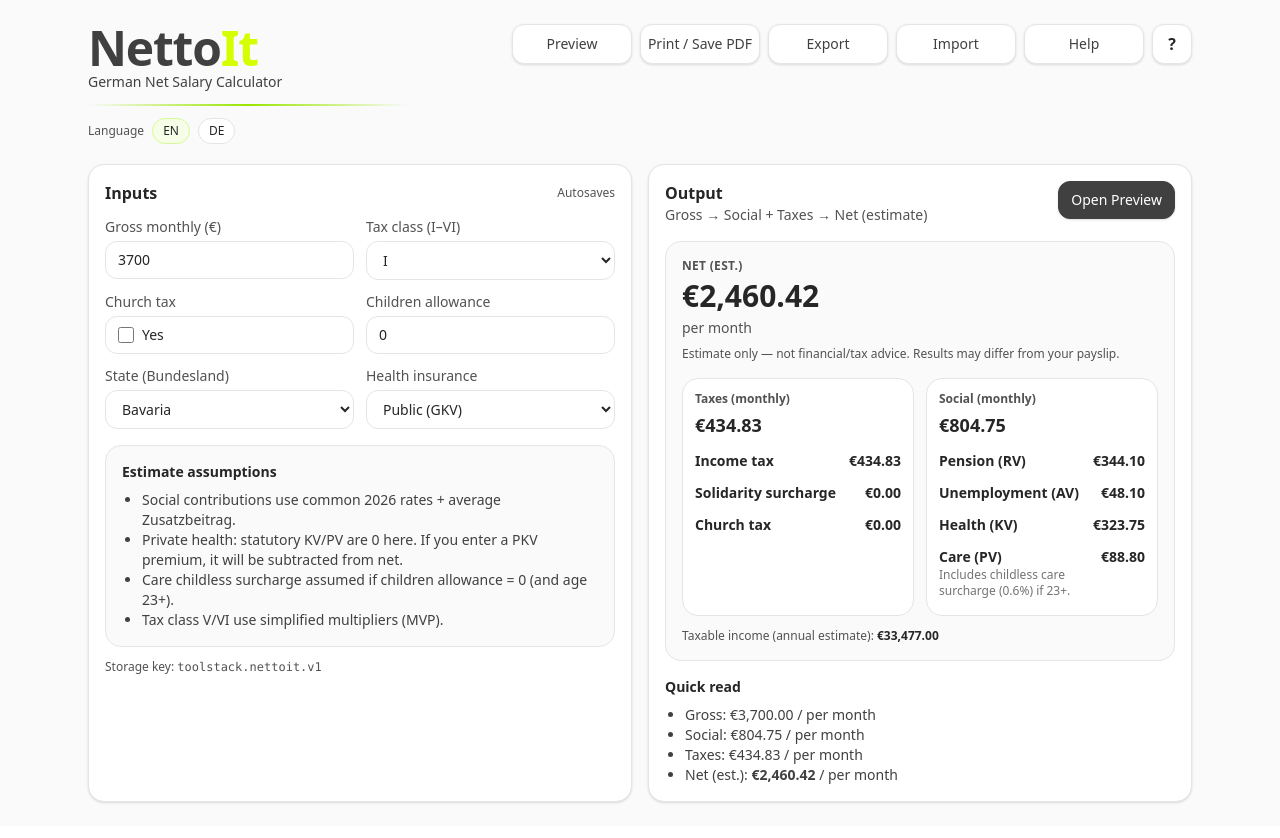
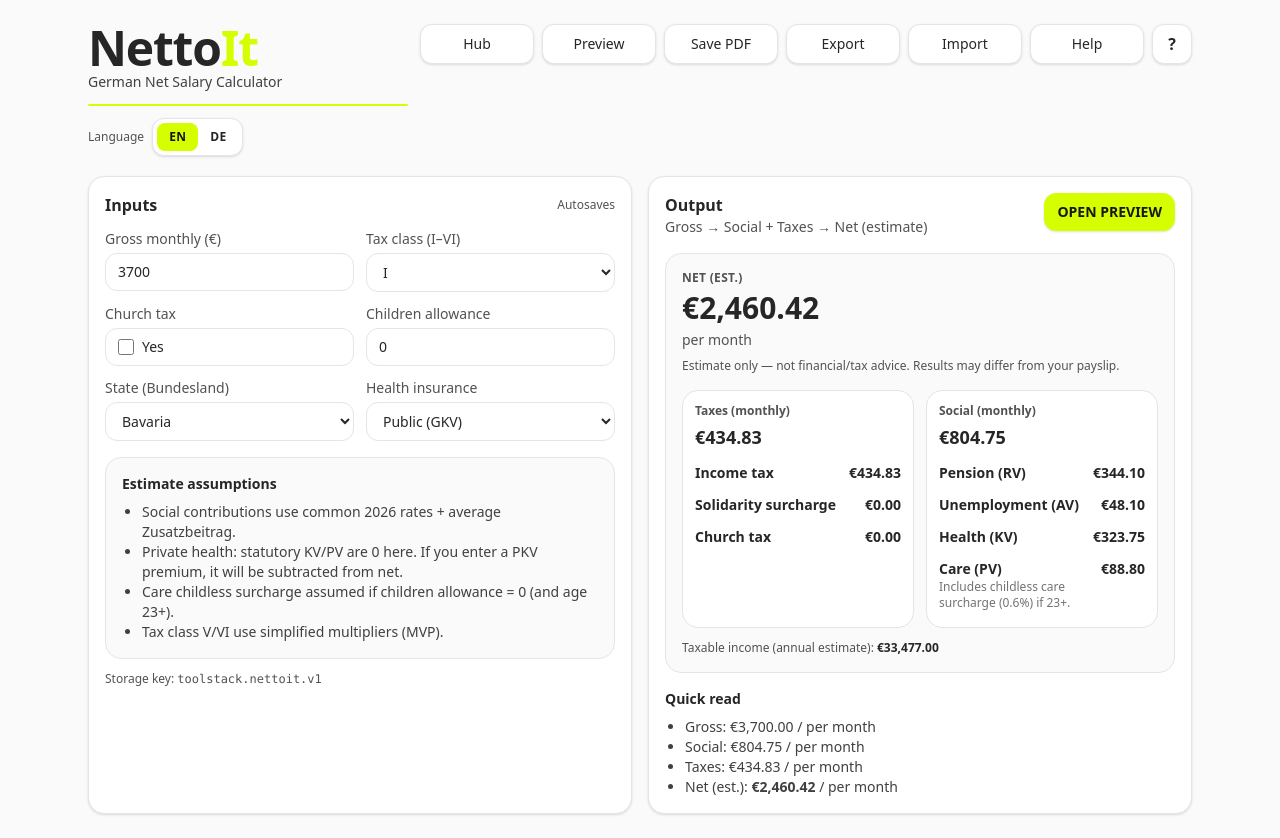
Before and after one commit to retronlinede-design/toolstack-netto-it, a React (Vite) app: page / in a window 1280 px wide. Built offline with nearby package versions, Linux system fonts and the light colour scheme.

Commit message:
NettoIt: master UI lock (accent + hub + save PDF + language toggle)

```diff
--- a/src/App.jsx
+++ b/src/App.jsx
@@ -2,18 +2,15 @@
 
 /**
  * ToolStack — Netto-It (German Net Salary Estimator) — v1
- * Paste into: src/App.jsx
+ * Paste into: src/App.jsx (or index.tsx as TSX works too)
  * Requires: Tailwind v4 configured
  *
- * UI Lock (Check-It master):
+ * UI Lock (Master Candidate):
  * - bg-neutral-50, text-neutral-800/700
- * - Primary buttons: bg-neutral-700 text-white
- * - Lime accent separators
+ * - Accent: #D5FF00 (same as “It” in the heading)
  * - Normalized Top Actions grid + pinned ? Help
- * - Print preview prints ONLY the preview sheet
- *
- * IMPORTANT:
- * - Estimate only (not payroll-grade)
+ * - Preview modal prints ONLY the preview sheet
+ * - “Save PDF” label (printing happens via browser dialog)
  */
 
 const APP_ID = "nettoit";
@@ -29,6 +26,10 @@
 const OFFICIAL_URL =
   "https://www.bundesfinanzministerium.de/Content/DE/Standardartikel/Service/Abgabenrechner/interaktiver-abgabenrechner.html";
 
+// Accent must match the “It” highlight across ALL ToolStack apps.
+const ACCENT = "#D5FF00";
+const ACCENT_RGB = "213 255 0"; // same color as ACCENT, in "r g b" format
+
 // ---------- i18n (EN/DE) ----------
 const I18N = {
   en: {
@@ -37,13 +38,16 @@
     titleTagline: "German Net Salary Calculator",
     returnHub: "Return to ToolStack hub",
 
+    hub: "Hub",
+    hubMissing: "Hub URL not set yet. Edit HUB_URL in the code.",
+
     preview: "Preview",
-    printSavePdf: "Print / Save PDF",
+    savePdf: "Save PDF",
     export: "Export",
     import: "Import",
     help: "Help",
 
-    printPreviewTitle: "Print preview",
+    printPreviewTitle: "Preview",
     close: "Close",
 
     inputs: "Inputs",
@@ -72,7 +76,7 @@
     assump4: "Tax class V/VI use simplified multipliers (MVP).",
 
     grossToNet: "Gross → Social + Taxes → Net (estimate)",
-    openPreview: "Open Preview",
+    openPreview: "OPEN PREVIEW",
 
     netEst: "NET (EST.)",
     perMonth: "per month",
@@ -109,8 +113,9 @@
     exportBody: "Use Export to download a JSON backup file. Save it somewhere safe (Drive/Dropbox/email to yourself).",
     importTitle: "Import (restore)",
     importBody: "Use Import to load a previous JSON backup and continue.",
-    printTitle: "Print / Save PDF",
-    printBody: "Use Preview to open the report sheet, then Print / Save PDF. Printing is scoped to the preview sheet only.",
+    pdfTitle: "Save PDF",
+    pdfBody:
+      "Use Preview to open the report sheet, then Save PDF. This uses your browser’s print dialog (choose ‘Save as PDF’). Printing is scoped to the preview sheet only.",
     limitsTitle: "Estimator limits (important)",
     lim1: "PKV: Only an optional premium you enter is subtracted (no full PKV modeling).",
     lim2: "Tax class V/VI are simplified approximations (not full ELStAM wage-tax tables).",
@@ -156,13 +161,16 @@
     titleTagline: "Deutscher Netto-Lohnrechner",
     returnHub: "Zur ToolStack-Übersicht",
 
+    hub: "Hub",
+    hubMissing: "Hub-URL ist noch nicht gesetzt. Bitte HUB_URL im Code eintragen.",
+
     preview: "Vorschau",
-    printSavePdf: "Drucken / PDF",
+    savePdf: "PDF speichern",
     export: "Export",
     import: "Import",
     help: "Hilfe",
 
-    printPreviewTitle: "Druckvorschau",
+    printPreviewTitle: "Vorschau",
     close: "Schließen",
 
     inputs: "Eingaben",
@@ -192,12 +200,11 @@
     assump4: "Steuerklasse V/VI: vereinfachte Multiplikatoren (MVP).",
 
     grossToNet: "Brutto → Sozial + Steuern → Netto (Schätzung)",
-    openPreview: "Vorschau öffnen",
+    openPreview: "VORSCHAU ÖFFNEN",
 
     netEst: "NETTO (SCHÄTZ.)",
     perMonth: "pro Monat",
-    estimateFootnote:
-      "Nur Schätzung — keine Steuer-/Finanzberatung. Ergebnis kann von der Lohnabrechnung abweichen.",
+    estimateFootnote: "Nur Schätzung — keine Steuer-/Finanzberatung. Ergebnis kann von der Lohnabrechnung abweichen.",
 
     taxesMonthly: "Steuern (monatlich)",
     socialMonthly: "Sozial (monatlich)",
@@ -231,9 +238,9 @@
       "Nutze Export, um eine JSON-Backup-Datei herunterzuladen. Speichere sie sicher (Drive/Dropbox/mail an dich selbst).",
     importTitle: "Import (Wiederherstellen)",
     importBody: "Nutze Import, um ein früheres JSON-Backup zu laden und weiterzumachen.",
-    printTitle: "Drucken / PDF",
-    printBody:
-      "Nutze Vorschau, um das Blatt zu öffnen, dann Drucken / PDF. Gedruckt wird nur die Vorschau-Seite.",
+    pdfTitle: "PDF speichern",
+    pdfBody:
+      "Nutze Vorschau, um das Blatt zu öffnen, dann PDF speichern. Das nutzt den Druckdialog (‚Als PDF speichern‘). Gedruckt wird nur die Vorschau-Seite.",
     limitsTitle: "Grenzen der Schätzung (wichtig)",
     lim1: "PKV: Es wird nur eine optional eingetragene Prämie abgezogen (keine vollständige PKV-Modellierung).",
     lim2: "Steuerklasse V/VI sind vereinfachte Näherungen (keine vollständigen ELStAM-Tabellen).",
@@ -300,6 +307,21 @@
   const n = typeof v === "number" ? v : parseFloat(String(v).replace(",", "."));
   return Number.isFinite(n) ? n : fallback;
 }
+
+// UX: when focusing an input, select all text so typing replaces immediately
+const selectAllOnFocus = (e) => {
+  const el = e?.target;
+  if (!el) return;
+  requestAnimationFrame(() => {
+    try {
+      if (typeof el.select === "function") el.select();
+      const len = String(el.value ?? "").length;
+      if (typeof el.setSelectionRange === "function") el.setSelectionRange(0, len);
+    } catch {
+      // ignore
+    }
+  });
+};
 
 function downloadJson(filename, obj) {
   const blob = new Blob([JSON.stringify(obj, null, 2)], { type: "application/json" });
@@ -522,15 +544,19 @@
   };
 }
 
-// ---------- UI tokens (Check-It master) ----------
+// ---------- UI tokens (Master) ----------
+// IMPORTANT: these are static Tailwind arbitrary values referencing CSS vars.
+// This avoids fragile dynamic template classes, and works across apps.
 const inputBase =
-  "w-full mt-1 px-3 py-2 rounded-xl border border-neutral-200 bg-white focus:outline-none focus:ring-2 focus:ring-lime-400/25 focus:border-neutral-300";
+  "w-full mt-1 px-3 py-2 rounded-xl border border-neutral-200 bg-white text-neutral-800 " +
+  "focus:outline-none focus:ring-2 focus:ring-[rgb(var(--ts-accent-rgb)/0.25)] focus:border-[var(--ts-accent)]";
 
 const card = "rounded-2xl bg-white border border-neutral-200 shadow-sm";
 const cardPad = "p-4";
 
 const ACTION_BASE =
-  "print:hidden h-10 w-full rounded-xl text-sm font-medium border transition shadow-sm active:translate-y-[1px] disabled:opacity-50 disabled:cursor-not-allowed flex items-center justify-center";
+  "print:hidden h-10 w-full rounded-xl text-sm font-medium border transition shadow-sm " +
+  "active:translate-y-[1px] disabled:opacity-50 disabled:cursor-not-allowed flex items-center justify-center";
 
 function ActionButton({ children, onClick, disabled, title }) {
   return (
@@ -539,7 +565,11 @@
       title={title}
       onClick={onClick}
       disabled={disabled}
-      className={`${ACTION_BASE} bg-white hover:bg-neutral-50 text-neutral-700 border-neutral-200`}
+      className={
+        ACTION_BASE +
+        " bg-white text-neutral-800 border-neutral-200 " +
+        "hover:bg-[rgb(var(--ts-accent-rgb)/0.25)] hover:border-[var(--ts-accent)]"
+      }
     >
       {children}
     </button>
@@ -558,28 +588,48 @@
   );
 }
 
-function LangButton({ active, onClick, children }) {
+function LanguageToggle({ lang, setLang }) {
+  // Standard ToolStack language toggle (EN/DE) — use across apps
+  const btnBase =
+    "px-3 py-1.5 rounded-lg text-xs font-extrabold tracking-wide transition " +
+    "focus:outline-none focus:ring-2 focus:ring-[rgb(var(--ts-accent-rgb)/0.30)]";
+
   return (
-    <button
-      type="button"
-      onClick={onClick}
-      className={`inline-flex items-center px-2.5 py-1 rounded-full text-xs font-medium border transition ${
-        active
-          ? "border-lime-200 bg-lime-50 text-neutral-800"
-          : "border-neutral-200 bg-white text-neutral-800 hover:bg-neutral-50"
-      }`}
-    >
-      {children}
-    </button>
+    <div className="inline-flex items-center rounded-xl border border-neutral-200 bg-white p-1 shadow-sm">
+      <button
+        type="button"
+        onClick={() => setLang("en")}
+        className={
+          btnBase +
+          (lang === "en"
+            ? " bg-[var(--ts-accent)] text-neutral-900"
+            : " bg-transparent text-neutral-800 hover:bg-[rgb(var(--ts-accent-rgb)/0.25)]")
+        }
+        aria-pressed={lang === "en"}
+      >
+        EN
+      </button>
+      <button
+        type="button"
+        onClick={() => setLang("de")}
+        className={
+          btnBase +
+          (lang === "de"
+            ? " bg-[var(--ts-accent)] text-neutral-900"
+            : " bg-transparent text-neutral-800 hover:bg-[rgb(var(--ts-accent-rgb)/0.25)]")
+        }
+        aria-pressed={lang === "de"}
+      >
+        DE
+      </button>
+    </div>
   );
 }
 
-// Help Pack v1 (same structure as Check-It) + Netto-It limits
 function HelpModal({ open, onClose, onReset, lang }) {
   if (!open) return null;
   const t = (k) => tFor(lang, k);
 
-  // Mobile fix: keep the dialog top-aligned + internally scrollable so the close button is always reachable.
   return (
     <div className="fixed inset-0 z-50 flex items-start sm:items-center justify-center p-4 sm:p-8">
       <div className="absolute inset-0 bg-black/40" onClick={onClose} />
@@ -589,12 +639,11 @@
         aria-modal="true"
         className="relative w-full max-w-2xl max-h-[90vh] rounded-2xl bg-white border border-neutral-200 shadow-xl overflow-hidden flex flex-col"
       >
-        {/* Header (sticky so Close stays visible) */}
         <div className="sticky top-0 z-10 bg-white p-4 border-b border-neutral-100 flex items-start justify-between gap-4">
           <div>
             <div className="text-lg font-semibold text-neutral-800">{t("help")}</div>
             <div className="text-sm text-neutral-700 mt-1">{t("helpSubtitle")}</div>
-            <div className="mt-3 h-[2px] w-52 rounded-full bg-gradient-to-r from-lime-400/0 via-lime-400 to-emerald-400/0" />
+            <div className="mt-3 h-[2px] w-52 rounded-full bg-[var(--ts-accent)]" />
           </div>
           <button
             type="button"
@@ -605,7 +654,6 @@
           </button>
         </div>
 
-        {/* Body (scrolls) */}
         <div className="p-4 space-y-4 text-sm text-neutral-700 overflow-auto min-h-0">
           <div className="rounded-2xl border border-neutral-200 p-4">
             <div className="font-semibold text-neutral-800">{t("autosaveTitle")}</div>
@@ -623,8 +671,8 @@
           </div>
 
           <div className="rounded-2xl border border-neutral-200 p-4">
-            <div className="font-semibold text-neutral-800">{t("printTitle")}</div>
-            <p className="mt-1">{t("printBody")}</p>
+            <div className="font-semibold text-neutral-800">{t("pdfTitle")}</div>
+            <p className="mt-1">{t("pdfBody")}</p>
           </div>
 
           <div className="rounded-2xl border border-neutral-200 p-4">
@@ -641,7 +689,7 @@
             <div className="font-semibold text-neutral-800">{t("officialTitle")}</div>
             <p className="mt-1">{t("officialBody")}</p>
             <a
-              className="mt-2 inline-flex items-center px-3 py-2 rounded-xl text-sm font-medium border border-neutral-200 bg-white hover:bg-neutral-50 text-neutral-800 transition"
+              className="mt-2 inline-flex items-center px-3 py-2 rounded-xl text-sm font-medium border border-neutral-200 bg-white text-neutral-800 transition hover:bg-[rgb(var(--ts-accent-rgb)/0.25)] hover:border-[var(--ts-accent)]"
               href={OFFICIAL_URL}
               target="_blank"
               rel="noreferrer"
@@ -657,7 +705,6 @@
           </div>
         </div>
 
-        {/* Footer (always visible) */}
         <div className="p-4 border-t border-neutral-100 flex items-center justify-between gap-2">
           <button
             type="button"
@@ -668,7 +715,7 @@
           </button>
           <button
             type="button"
-            className="px-3 py-2 rounded-xl text-sm font-medium border border-neutral-700 bg-neutral-700 text-white hover:bg-neutral-600 transition"
+            className="px-3 py-2 rounded-xl text-sm font-extrabold border border-[var(--ts-accent)] bg-[var(--ts-accent)] text-neutral-900 transition hover:brightness-95"
             onClick={onClose}
           >
             {t("gotIt")}
@@ -691,10 +738,10 @@
       <div className="flex items-start justify-between gap-4">
         <div>
           <div className="text-2xl font-bold tracking-tight text-neutral-800">
-            Netto<span className="text-[#D5FF00]">It</span>
+            Netto<span style={{ color: ACCENT }}>It</span>
           </div>
           <div className="text-sm text-neutral-700">{t("reportSubtitle")}</div>
-          <div className="mt-3 h-[2px] w-72 rounded-full bg-gradient-to-r from-lime-400/0 via-lime-400 to-emerald-400/0" />
+          <div className="mt-3 h-[2px] w-72 rounded-full bg-[var(--ts-accent)]" />
         </div>
         <div className="text-sm text-neutral-700">
           {t("generated")} {new Date().toLocaleString(locale)}
@@ -788,9 +835,21 @@
     if (!ok) console.error(`[NettoIt test failed] ${name}`);
   };
 
-  const base = { ...defaultData, grossMonthly: 3000, taxClass: "I", churchTax: false, childAllowance: 0, state: "BY", healthType: "public" };
+  const base = {
+    ...defaultData,
+    grossMonthly: 3000,
+    taxClass: "I",
+    churchTax: false,
+    childAllowance: 0,
+    state: "BY",
+    healthType: "public",
+  };
+
   const r1 = estimateNet(base, "en");
-  assert("returns numbers", Number.isFinite(r1.netMonthly) && Number.isFinite(r1.social.total) && Number.isFinite(r1.taxes.totalAnnual));
+  assert(
+    "returns numbers",
+    Number.isFinite(r1.netMonthly) && Number.isFinite(r1.social.total) && Number.isFinite(r1.taxes.totalAnnual)
+  );
 
   const pkv = estimateNet({ ...base, healthType: "private", pkvPremiumMonthly: 200 }, "en");
   assert("pkv premium reduces net", pkv.netMonthly < r1.netMonthly);
@@ -798,6 +857,19 @@
 
   const zeroGross = estimateNet({ ...base, grossMonthly: 0 }, "en");
   assert("zero gross net is zero", nearly(zeroGross.netMonthly, 0));
+
+  const withChurch = estimateNet({ ...base, churchTax: true }, "en");
+  assert("church tax increases taxes", withChurch.taxes.totalAnnual > r1.taxes.totalAnnual);
+
+  const withKids = estimateNet({ ...base, childAllowance: 1 }, "en");
+  assert("kids removes childless PV surcharge", withKids.social.pv <= r1.social.pv);
+
+  // Additional tests
+  const tcV = estimateNet({ ...base, taxClass: "V" }, "en");
+  assert("tax class V increases tax vs I", tcV.taxes.totalAnnual >= r1.taxes.totalAnnual);
+
+  const tcIII = estimateNet({ ...base, taxClass: "III" }, "en");
+  assert("tax class III returns finite values", Number.isFinite(tcIII.taxes.totalAnnual) && Number.isFinite(tcIII.netMonthly));
 }
 
 export default function App() {
@@ -831,7 +903,6 @@
 
   const fileRef = useRef(null);
 
-  // Save language
   useEffect(() => {
     try {
       localStorage.setItem(LANG_KEY, lang);
@@ -840,7 +911,6 @@
     }
   }, [lang]);
 
-  // Autosave
   useEffect(() => {
     const payload = { meta: { app: APP_ID, version: APP_VERSION, savedAt: new Date().toISOString() }, data };
     localStorage.setItem(KEY, JSON.stringify(payload));
@@ -894,9 +964,22 @@
 
   const openPreview = () => setPreviewOpen(true);
 
-  const printFromPreview = () => {
+  const savePdfFromPreview = () => {
     setPreviewOpen(true);
     setTimeout(() => window.print(), 60);
+  };
+
+  const openHub = () => {
+    try {
+      const placeholder = "https://YOUR-WIX-HUB-URL-HERE";
+      if (!HUB_URL || HUB_URL === placeholder) {
+        alert(t("hubMissing"));
+        return;
+      }
+      window.open(HUB_URL, "_blank", "noreferrer");
+    } catch {
+      // ignore
+    }
   };
 
   const taxesMonthly = (breakdown.taxes.totalAnnual || 0) / 12;
@@ -913,7 +996,14 @@
     : "";
 
   return (
-    <div className="min-h-screen bg-neutral-50 text-neutral-800">
+    <div
+      className="min-h-screen bg-neutral-50 text-neutral-800"
+      style={{
+        // CSS vars used by Tailwind arbitrary value classes
+        "--ts-accent": ACCENT,
+        "--ts-accent-rgb": ACCENT_RGB,
+      }}
+    >
       <style>{`
         @media print {
           body { background: white !important; }
@@ -934,10 +1024,10 @@
               <div className="flex items-center gap-2">
                 <button
                   type="button"
-                  className="px-3 py-2 rounded-xl text-sm font-medium border border-neutral-200 bg-white hover:bg-neutral-50 text-neutral-800 transition"
+                  className="px-3 py-2 rounded-xl text-sm font-extrabold border border-[var(--ts-accent)] bg-[var(--ts-accent)] text-neutral-900 transition hover:brightness-95"
                   onClick={() => window.print()}
                 >
-                  {t("printSavePdf")}
+                  {t("savePdf")}
                 </button>
                 <button
                   type="button"
@@ -962,41 +1052,28 @@
         {/* Header */}
         <div className="flex flex-col gap-3 sm:flex-row sm:items-start sm:justify-between">
           <div>
-            <div className="text-4xl sm:text-5xl font-black tracking-tight text-neutral-700">
+            <div className="text-4xl sm:text-5xl font-black tracking-tight text-neutral-800">
               <span>Netto</span>
-              <span className="text-[#D5FF00]">It</span>
+              <span style={{ color: ACCENT }}>It</span>
             </div>
             <div className="text-sm text-neutral-700">{t("titleTagline")}</div>
-            <div className="mt-3 h-[2px] w-80 rounded-full bg-gradient-to-r from-lime-400/0 via-lime-400 to-emerald-400/0" />
+            <div className="mt-3 h-[2px] w-80 rounded-full bg-[var(--ts-accent)]" />
 
             <div className="mt-3 flex items-center gap-2">
               <span className="text-xs text-neutral-600">{t("language")}</span>
-              <LangButton active={lang === "en"} onClick={() => setLang("en")}>
-                EN
-              </LangButton>
-              <LangButton active={lang === "de"} onClick={() => setLang("de")}>
-                DE
-              </LangButton>
+              <LanguageToggle lang={lang} setLang={setLang} />
             </div>
-
-            {HUB_URL && HUB_URL !== "https://YOUR-WIX-HUB-URL-HERE" ? (
-              <a
-                className="mt-3 inline-block text-sm font-semibold text-neutral-800 underline"
-                href={HUB_URL}
-                target="_blank"
-                rel="noreferrer"
-              >
-                {t("returnHub")}
-              </a>
-            ) : null}
           </div>
 
           {/* Normalized top actions grid (with pinned help) */}
-          <div className="w-full sm:w-[680px]">
+          <div className="w-full sm:w-[820px]">
             <div className="relative">
-              <div className="grid grid-cols-2 gap-2 sm:grid-cols-5 pr-12">
+              <div className="grid grid-cols-2 gap-2 sm:grid-cols-6 pr-12">
+                <ActionButton onClick={openHub} title={t("returnHub")}>
+                  {t("hub")}
+                </ActionButton>
                 <ActionButton onClick={openPreview}>{t("preview")}</ActionButton>
-                <ActionButton onClick={printFromPreview}>{t("printSavePdf")}</ActionButton>
+                <ActionButton onClick={savePdfFromPreview}>{t("savePdf")}</ActionButton>
                 <ActionButton onClick={onExport}>{t("export")}</ActionButton>
                 <ActionButton onClick={onImportPick}>{t("import")}</ActionButton>
                 <ActionButton onClick={() => setHelpOpen(true)}>{t("help")}</ActionButton>
@@ -1006,7 +1083,11 @@
                 type="button"
                 title={t("help")}
                 onClick={() => setHelpOpen(true)}
-                className="print:hidden absolute right-0 top-0 h-10 w-10 rounded-xl border border-neutral-200 bg-white hover:bg-neutral-50 shadow-sm flex items-center justify-center font-bold text-neutral-800"
+                className={
+                  "print:hidden absolute right-0 top-0 h-10 w-10 rounded-xl border border-neutral-200 bg-white shadow-sm " +
+                  "flex items-center justify-center font-bold text-neutral-800 transition " +
+                  "hover:bg-[rgb(var(--ts-accent-rgb)/0.25)] hover:border-[var(--ts-accent)]"
+                }
                 aria-label={t("help")}
               >
                 ?
@@ -1043,6 +1124,7 @@
                   <input
                     className={inputBase}
                     value={data.grossMonthly}
+                    onFocus={selectAllOnFocus}
                     onChange={(e) => setData((d) => ({ ...d, grossMonthly: safeNum(e.target.value, 0) }))}
                     type="number"
                     min={0}
@@ -1072,7 +1154,7 @@
                       type="checkbox"
                       checked={!!data.churchTax}
                       onChange={(e) => setData((d) => ({ ...d, churchTax: e.target.checked }))}
-                      className="h-4 w-4 accent-lime-500"
+                      className="h-4 w-4 accent-[var(--ts-accent)]"
                     />
                     <span className="text-sm font-medium text-neutral-800">{t("yes")}</span>
                   </div>
@@ -1083,6 +1165,7 @@
                   <input
                     className={inputBase}
                     value={data.childAllowance}
+                    onFocus={selectAllOnFocus}
                     onChange={(e) => setData((d) => ({ ...d, childAllowance: safeNum(e.target.value, 0) }))}
                     type="number"
                     min={0}
@@ -1123,6 +1206,7 @@
                     <input
                       className={inputBase}
                       value={data.pkvPremiumMonthly ?? 0}
+                      onFocus={selectAllOnFocus}
                       onChange={(e) => setData((d) => ({ ...d, pkvPremiumMonthly: safeNum(e.target.value, 0) }))}
                       type="number"
                       min={0}
@@ -1158,7 +1242,7 @@
                 </div>
                 <button
                   type="button"
-                  className="px-3 py-2 rounded-xl text-sm font-medium border border-neutral-700 bg-neutral-700 text-white shadow-sm hover:bg-neutral-600 active:translate-y-[1px] transition"
+                  className="px-3 py-2 rounded-xl text-sm font-extrabold border border-[var(--ts-accent)] bg-[var(--ts-accent)] text-neutral-900 shadow-sm transition hover:brightness-95 active:translate-y-[1px]"
                   onClick={openPreview}
                 >
                   {t("openPreview")}
```
